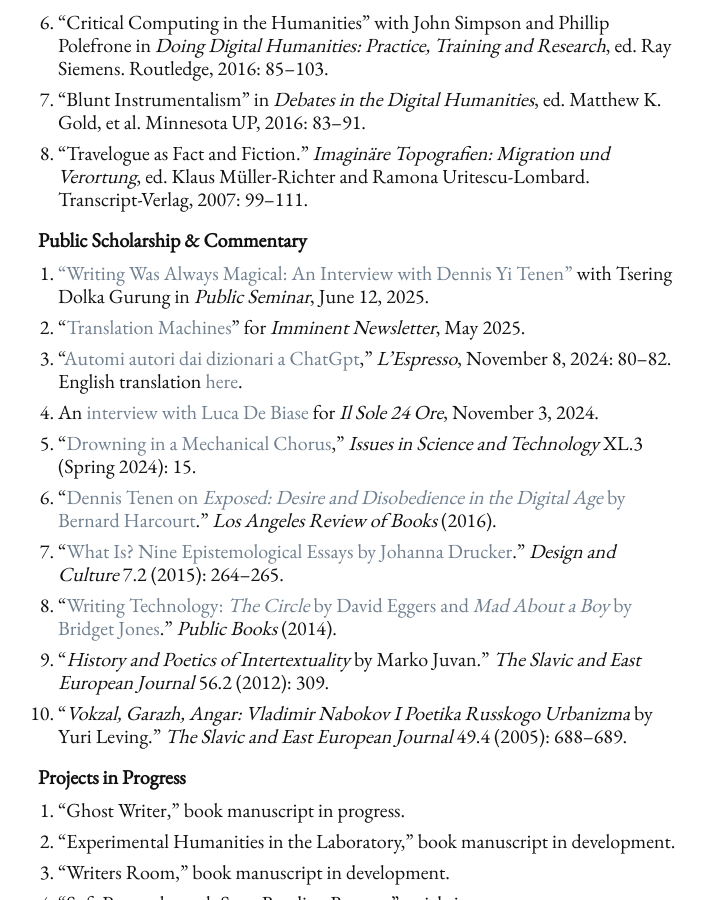
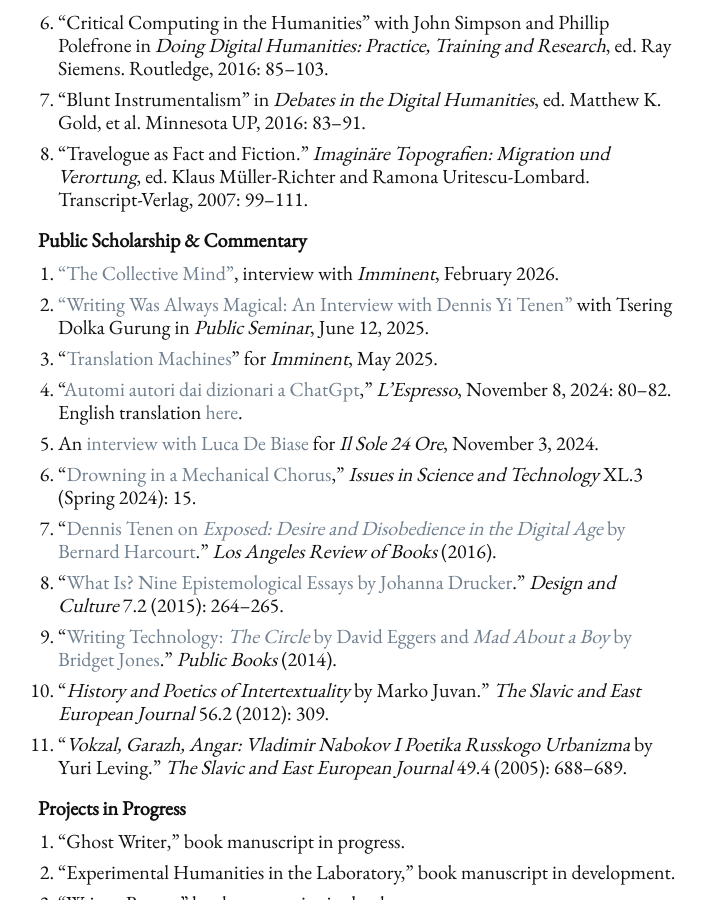
Before and after one commit to denten/denten.github.io, a Jekyll site: the page built from _pages/publications.md, in a window 1280 px wide and 900 px high, scrolled down 1178 px. Shown: the whole window, without its empty margins (282-987 px from the left). Built offline with Jekyll 4.4.1, drawn with Linux system fonts in a browser that asks for light colours; nearby versions of some CDN libraries.

Commit message:
update interviews

```diff
--- a/_includes/CV/03-publish.md
+++ b/_includes/CV/03-publish.md
@@ -63,10 +63,12 @@
 
 ### Public Scholarship & Commentary
 
+1. ["The Collective Mind"](https://web.archive.org/save/https://imminent.translated.com/the-collective-mind),
+interview with *Imminent*, February 2026.
 1. ["Writing Was Always Magical: An Interview with Dennis Yi Tenen"](https://web.archive.org/save/https://publicseminar.org/2025/06/writing-technology-artificial-intelligence/)
    with Tsering Dolka Gurung in *Public Seminar*, June 12, 2025.
 2. "[Translation Machines](https://web.archive.org/save/https://imminent.translated.com/perspectives-on-translation-machines)"
-   for *Imminent Newsletter*, May 2025.
+   for *Imminent*, May 2025.
 3. "[Automi autori dai dizionari a ChatGpt](https://drive.google.com/file/d/1NB90Wc08dA1rRC3vmk05vhSEoJGiNrHT/view?usp=sharing),"
    *L'Espresso*, November 8, 2024: 80–82. English translation
    [here](https://docs.google.com/document/d/1Gc4NmkjMWPZwaUkuSsjfSS0xE4SniLrrGPZR71ULeA0/).
```
